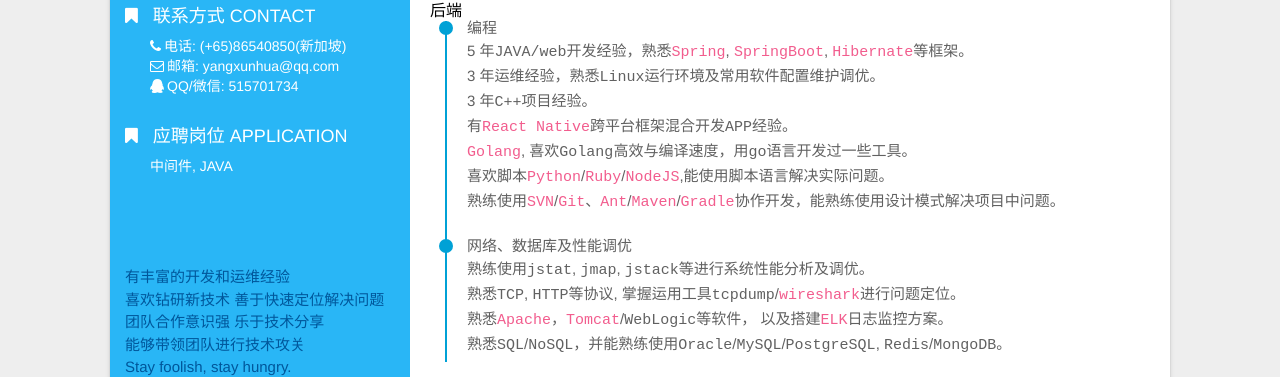
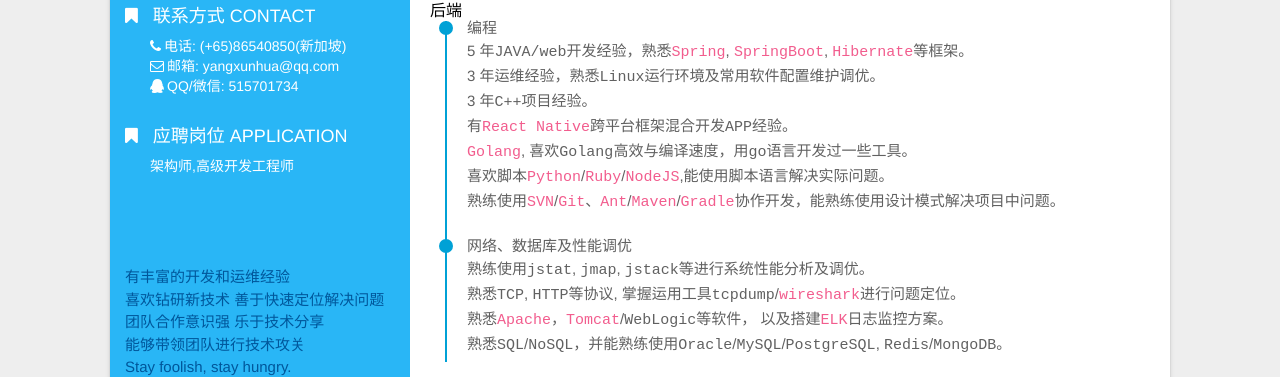
Before and after one commit to firstmustok/firstmustok.github.io, a Jekyll site: the page built from _pages/resume.md, in a window 1280 px wide and 900 px high. Shown: the part 295-672 px from the top of the window. Built offline with Jekyll 4.4.1, drawn with Linux system fonts in a browser that asks for light colours.

Commit message:
update the position info

```diff
--- a/_pages/resume.md
+++ b/_pages/resume.md
@@ -5,7 +5,7 @@ author: 杨勋华
 mail: yangxunhua@qq.com
 mobile: (+65)86540850(新加坡)
 qq: 515701734
-positions: 中间件, JAVA
+positions: 架构师,高级开发工程师
 
 github: firstmustok
 blog: https://firstmustok.github.io
```
